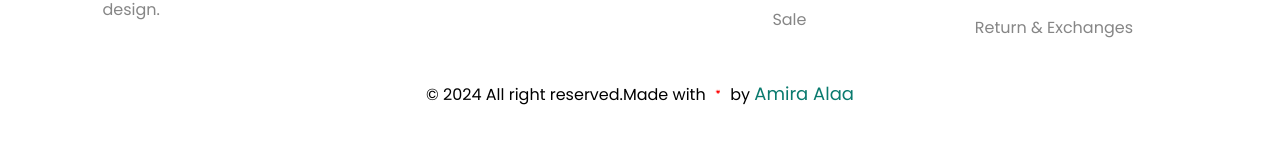
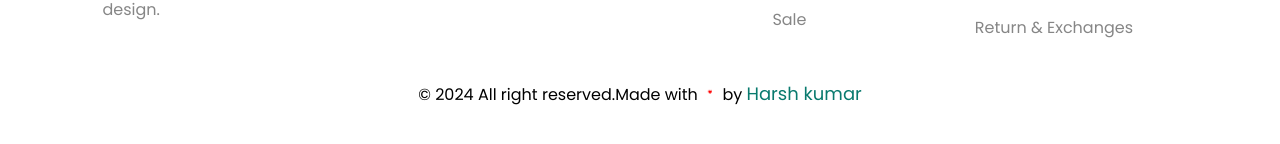
Before and after one commit to harshkumar42/ecommerce-website, a plain HTML site: page index.html in a window 1280 px wide. Shown: the part 3058-3202 px from the top of the page. Drawn offline with nearby package versions, Linux system fonts and the light colour scheme.

Commit message:
Update index.html

```diff
--- a/index.html
+++ b/index.html
@@ -284,7 +284,7 @@
         <div class="footer-bottom">
             <p class="footer-company-name">
                 © 2024 All right reserved.Made with <ion-icon name="heart"></ion-icon>
-                 by <a href="https://www.upwork.com/freelancers/~01a11a163a8ee98a35" id="author">Amira Alaa</a>
+                 by <a href="https://www.upwork.com/freelancers/~01a11a163a8ee98a35" id="author">Harsh kumar</a>
             </p>
         </div>
     </footer>
```
